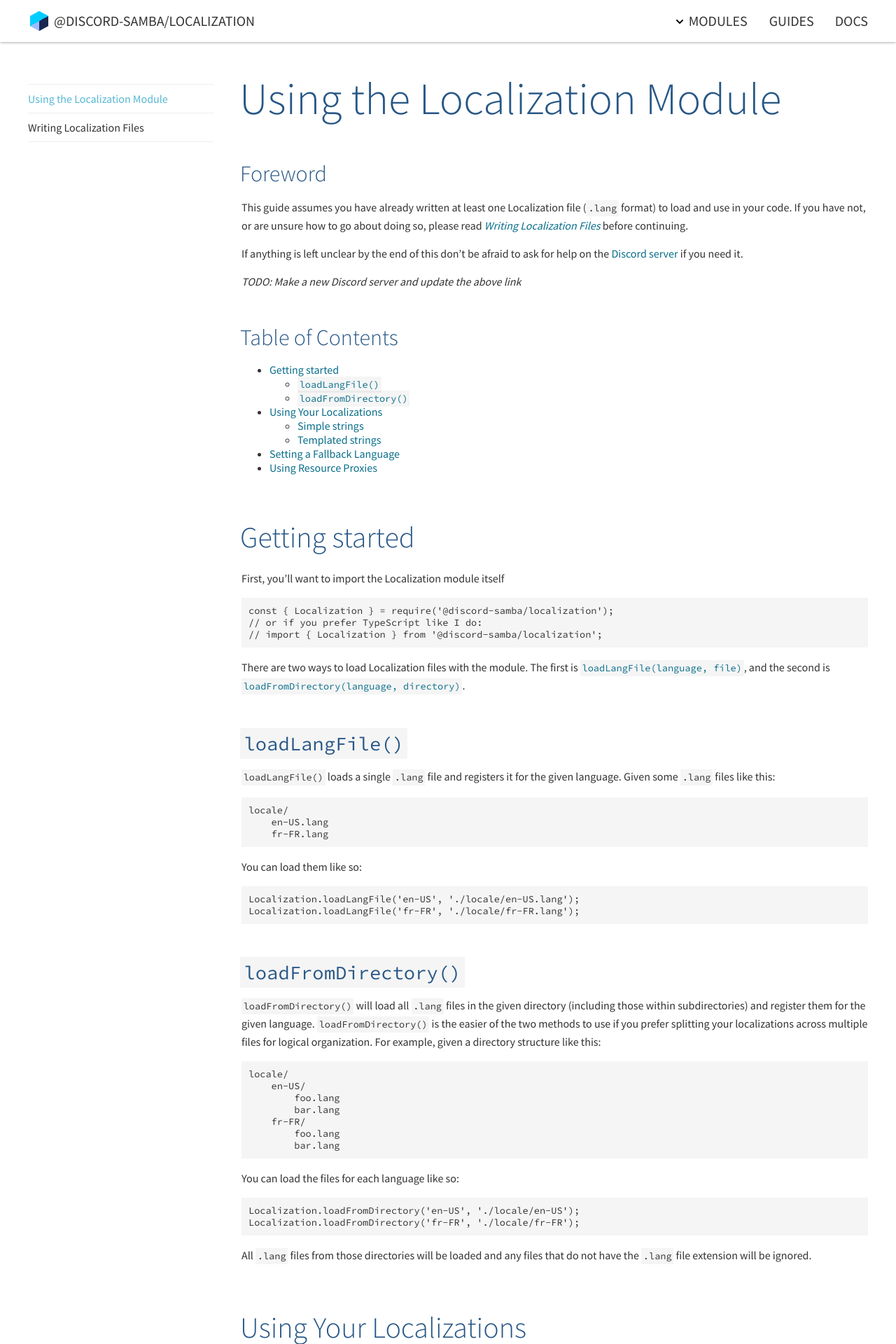
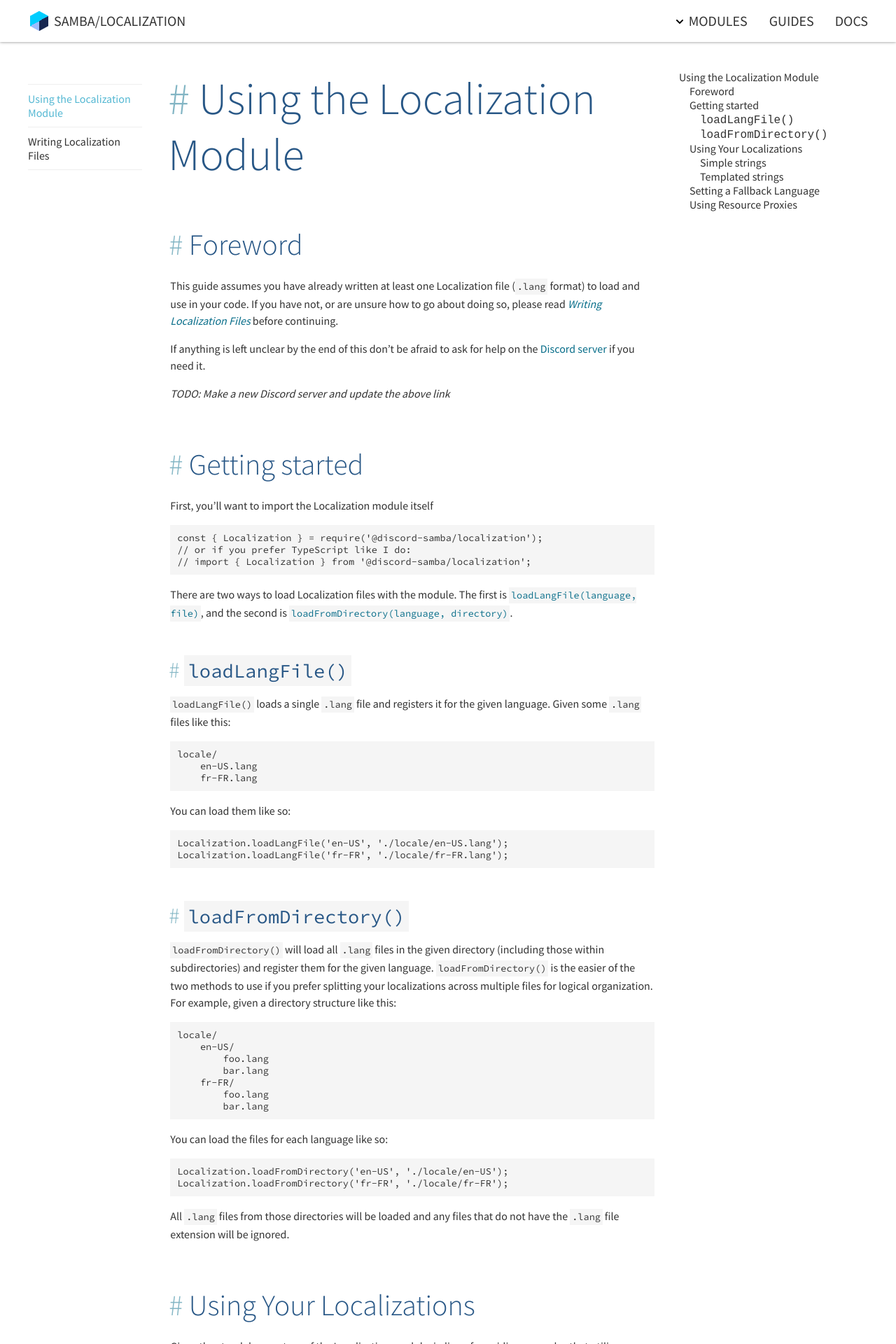
Before and after one commit to discord-samba/localization, a Jekyll site: the page built from _guides/using_the_localization_module.md, in a window 1280 px wide. Shown: the top 1920 px of the page at 70% size. Built offline with Jekyll 4.4.1, drawn with Linux system fonts in a browser that asks for light colours.

Commit message:
Add heading anchors and TOC sidebar to guides
Backported from the typedoc site upstream

```diff
--- a/_guides/using_the_localization_module.md
+++ b/_guides/using_the_localization_module.md
@@ -6,9 +6,9 @@
   - /guides/default
 ---
 
-# Using the Localization Module <!-- omit in toc -->
+# Using the Localization Module
 
-### Foreword <!-- omit in toc -->
+## Foreword
 This guide assumes you have already written at least one Localization file (`.lang` format) to load
 and use in your code. If you have not, or are unsure how to go about doing so, please read
 [*Writing Localization Files*](/localization/guides/writing_localization_files/) before continuing.
@@ -17,16 +17,6 @@
 [Discord server](#) if you need it.
 
 *TODO: Make a new Discord server and update the above link*
-
-### Table of Contents <!-- omit in toc -->
-- [Getting started](#getting-started)
-	- [`loadLangFile()`](#loadlangfile)
-	- [`loadFromDirectory()`](#loadfromdirectory)
-- [Using Your Localizations](#using-your-localizations)
-	- [Simple strings](#simple-strings)
-	- [Templated strings](#templated-strings)
-- [Setting a Fallback Language](#setting-a-fallback-language)
-- [Using Resource Proxies](#using-resource-proxies)
 
 ## Getting started
 First, you'll want to import the Localization module itself
--- /dev/null
+++ b/_includes/anchor_headings.html
@@ -0,0 +1,107 @@
+{% capture headingsWorkspace %}
+	{% comment %}
+		Version 1.0.4
+			https://github.com/allejo/jekyll-anchor-headings
+
+		"Be the pull request you wish to see in the world." ~Ben Balter
+
+		Usage:
+			{% include anchor_headings.html html=content %}
+
+		Parameters:
+			* html          (string) - the HTML of compiled markdown generated by kramdown in Jekyll
+
+		Optional Parameters:
+			* beforeHeading (bool)   : false  - Set to true if the anchor should be placed _before_ the heading's content
+			* anchorAttrs   (string) :  ''    - Any custom HTML attributes that will be added to the `<a>` tag; you may NOT use `href`, `class` or `title`
+			* anchorBody    (string) :  ''    - The content that will be placed inside the anchor; the `%heading%` placeholder is available
+			* anchorClass   (string) :  ''    - The class(es) that will be used for each anchor. Separate multiple classes with a space
+			* anchorTitle   (string) :  ''    - The `title` attribute that will be used for anchors
+			* h_min         (int)    :  1     - The minimum header level to build an anchor for; any header lower than this value will be ignored
+			* h_max         (int)    :  6     - The maximum header level to build an anchor for; any header greater than this value will be ignored
+			* bodyPrefix    (string) :  ''    - Anything that should be inserted inside of the heading tag _before_ its anchor and content
+			* bodySuffix    (string) :  ''    - Anything that should be inserted inside of the heading tag _after_ its anchor and content
+
+		Output:
+			The original HTML with the addition of anchors inside of all of the h1-h6 headings.
+	{% endcomment %}
+
+	{% assign minHeader = include.h_min | default: 1 %}
+	{% assign maxHeader = include.h_max | default: 6 %}
+	{% assign beforeHeading = include.beforeHeading %}
+	{% assign nodes = include.html | split: '<h' %}
+
+	{% capture edited_headings %}{% endcapture %}
+
+	{% for _node in nodes %}
+		{% capture node %}{{ _node | strip }}{% endcapture %}
+
+		{% if node == "" %}
+			{% continue %}
+		{% endif %}
+
+		{% assign nextChar = node | replace: '"', '' | strip | slice: 0, 1 %}
+		{% assign headerLevel = nextChar | times: 1 %}
+
+		<!-- If the level is cast to 0, it means it's not a h1-h6 tag, so let's try to fix it -->
+		{% if headerLevel == 0 %}
+			{% if nextChar != '<' and nextChar != '' %}
+				{% capture node %}<h{{ node }}{% endcapture %}
+			{% endif %}
+
+			{% capture edited_headings %}{{ edited_headings }}{{ node }}{% endcapture %}
+			{% continue %}
+		{% endif %}
+
+		{% assign _workspace = node | split: '</h' %}
+		{% assign _idWorkspace = _workspace[0] | split: 'id="' %}
+		{% assign _idWorkspace = _idWorkspace[1] | split: '"' %}
+		{% assign html_id = _idWorkspace[0] %}
+
+		{% capture _hAttrToStrip %}{{ _workspace[0] | split: '>' | first }}>{% endcapture %}
+		{% assign header = _workspace[0] | replace: _hAttrToStrip, '' %}
+
+		<!-- Build the anchor to inject for our heading -->
+		{% capture anchor %}{% endcapture %}
+
+		{% if html_id and headerLevel >= minHeader and headerLevel <= maxHeader %}
+			{% capture anchor %}href="#{{ html_id }}"{% endcapture %}
+
+			{% if include.anchorClass %}
+				{% capture anchor %}{{ anchor }} class="{{ include.anchorClass }}"{% endcapture %}
+			{% endif %}
+
+			{% if include.anchorTitle %}
+				{% capture anchor %}{{ anchor }} title="{{ include.anchorTitle | replace: '%heading%', header }}"{% endcapture %}
+			{% endif %}
+
+			{% if include.anchorAttrs %}
+				{% capture anchor %}{{ anchor }} {{ include.anchorAttrs }}{% endcapture %}
+			{% endif %}
+
+			{% capture anchor %}<a {{ anchor }}>{{ include.anchorBody | replace: '%heading%', header | default: '' }}</a>{% endcapture %}
+
+			<!-- In order to prevent adding extra space after a heading, we'll let the 'anchor' value contain it -->
+			{% if beforeHeading %}
+				{% capture anchor %}{{ anchor }} {% endcapture %}
+			{% else %}
+				{% capture anchor %} {{ anchor }}{% endcapture %}
+			{% endif %}
+		{% endif %}
+
+		{% capture new_heading %}
+			<h{{ _hAttrToStrip }}
+				{{ include.bodyPrefix }}
+				{% if beforeHeading %}
+					{{ anchor }}{{ header }}
+				{% else %}
+					{{ header }}{{ anchor }}
+				{% endif %}
+				{{ include.bodySuffix }}
+			</h{{ _workspace | last }}
+		{% endcapture %}
+		{% capture edited_headings %}{{ edited_headings }}{{ new_heading }}{% endcapture %}
+	{% endfor %}
+{% endcapture %}
+{% assign headingsWorkspace = '' %}
+{{ edited_headings | strip }}
--- a/_includes/header.html
+++ b/_includes/header.html
@@ -1,6 +1,6 @@
 <header>
 	<div class="container">
-		<a href="{{ site.url }}{{ site.baseurl }}/" class="logo">@discord-samba/localization</a>
+		<a href="{{ site.url }}{{ site.baseurl }}/" class="logo">Samba/localization</a>
 		<nav>
 			<ul>
 				<li>
--- /dev/null
+++ b/_includes/toc.html
@@ -0,0 +1,98 @@
+{% capture tocWorkspace %}
+	{% comment %}
+		Version 1.0.8
+			https://github.com/allejo/jekyll-toc
+
+		"...like all things liquid - where there's a will, and ~36 hours to spare, there's usually a/some way" ~jaybe
+
+		Usage:
+			{% include toc.html html=content sanitize=true class="inline_toc" id="my_toc" h_min=2 h_max=3 %}
+
+		Parameters:
+			* html         (string) - the HTML of compiled markdown generated by kramdown in Jekyll
+
+		Optional Parameters:
+			* sanitize     (bool)   : false  - when set to true, the headers will be stripped of any HTML in the TOC
+			* class        (string) :   ''   - a CSS class assigned to the TOC
+			* id           (string) :   ''   - an ID to assigned to the TOC
+			* h_min        (int)    :   1    - the minimum TOC header level to use; any header lower than this value will be ignored
+			* h_max        (int)    :   6    - the maximum TOC header level to use; any header greater than this value will be ignored
+			* ordered      (bool)   : false  - when set to true, an ordered list will be outputted instead of an unordered list
+			* item_class   (string) :   ''   - add custom class(es) for each list item; has support for '%level%' placeholder, which is the current heading level
+			* baseurl      (string) :   ''   - add a base url to the TOC links for when your TOC is on another page than the actual content
+			* anchor_class (string) :   ''   - add custom class(es) for each anchor element
+
+		Output:
+			An ordered or unordered list representing the table of contents of a markdown block. This snippet will only
+			generate the table of contents and will NOT output the markdown given to it
+	{% endcomment %}
+
+	{% capture my_toc %}{% endcapture %}
+	{% assign orderedList = include.ordered | default: false %}
+	{% assign minHeader = include.h_min | default: 1 %}
+	{% assign maxHeader = include.h_max | default: 6 %}
+	{% assign nodes = include.html | split: '<h' %}
+	{% assign firstHeader = true %}
+
+	{% capture listModifier %}{% if orderedList %}1.{% else %}-{% endif %}{% endcapture %}
+
+	{% for node in nodes %}
+		{% if node == "" %}
+			{% continue %}
+		{% endif %}
+
+		{% assign headerLevel = node | replace: '"', '' | slice: 0, 1 | times: 1 %}
+
+		{% if headerLevel < minHeader or headerLevel > maxHeader %}
+			{% continue %}
+		{% endif %}
+
+		{% if firstHeader %}
+			{% assign firstHeader = false %}
+			{% assign minHeader = headerLevel %}
+		{% endif %}
+
+		{% assign indentAmount = headerLevel | minus: minHeader %}
+		{% assign _workspace = node | split: '</h' %}
+
+		{% assign _idWorkspace = _workspace[0] | split: 'id="' %}
+		{% assign _idWorkspace = _idWorkspace[1] | split: '"' %}
+		{% assign html_id = _idWorkspace[0] %}
+
+		{% assign _classWorkspace = _workspace[0] | split: 'class="' %}
+		{% assign _classWorkspace = _classWorkspace[1] | split: '"' %}
+		{% assign html_class = _classWorkspace[0] %}
+
+		{% if html_class contains "no_toc" %}
+			{% continue %}
+		{% endif %}
+
+		{% capture _hAttrToStrip %}{{ _workspace[0] | split: '>' | first }}>{% endcapture %}
+		{% assign header = _workspace[0] | replace: _hAttrToStrip, '' %}
+
+		{% assign space = '' %}
+		{% for i in (1..indentAmount) %}
+			{% assign space = space | prepend: '    ' %}
+		{% endfor %}
+
+		{% unless include.item_class == blank %}
+			{% capture listItemClass %}{:.{{ include.item_class | replace: '%level%', headerLevel }}}{% endcapture %}
+		{% endunless %}
+
+		{% capture heading_body %}{% if include.sanitize %}{{ header | strip_html }}{% else %}{{ header }}{% endif %}{% endcapture %}
+		{% capture my_toc %}{{ my_toc }}
+{{ space }}{{ listModifier }} {{ listItemClass }} [{{ heading_body | replace: "|", "\|" }}]({% if include.baseurl %}{{ include.baseurl }}{% endif %}#{{ html_id }}){% if include.anchor_class %}{:.{{ include.anchor_class }}}{% endif %}{% endcapture %}
+	{% endfor %}
+
+	{% if include.class %}
+		{% capture my_toc %}{:.{{ include.class }}}
+{{ my_toc | lstrip }}{% endcapture %}
+	{% endif %}
+
+	{% if include.id %}
+		{% capture my_toc %}{: #{{ include.id }}}
+{{ my_toc | lstrip }}{% endcapture %}
+	{% endif %}
+{% endcapture %}
+{% assign tocWorkspace = '' %}
+{{ my_toc | markdownify | strip }}
--- a/_layouts/guide.html
+++ b/_layouts/guide.html
@@ -4,11 +4,15 @@
 
 <div class="container main">
 	<div class="row">
-		<div class="col-sm-3">
+		<div class="col-sm-2">
 			{% include guides_menu.html %}
 		</div>
-		<div class="col-sm-9 typography">
-			{{ content }}
+		<div class="col-sm-7 typography">
+			{% include anchor_headings.html html=content anchorBody="#" beforeHeading=true anchorClass="header-link" %}
+			<br><br>
+		</div>
+		<div class="col-sm-3 toc-container">
+			{% include toc.html html=content class="toc" anchor_class="toc-entry" %}
 		</div>
 	</div>
 </div>
--- /dev/null
+++ b/_sass/components/_toc.sass
@@ -0,0 +1,23 @@
+.toc-container
+	max-height: calc(100vh - 1rem)
+	overflow: auto
+	position: -webkit-sticky
+	position: sticky
+	top: 1rem
+
+.toc, .toc ul
+	list-style-type: none
+	padding-left: 15px
+
+.toc-entry
+	color: $COLOR_TEXT
+	text-decoration: none
+
+.toc-entry:hover
+	color: $COLOR_LINK
+
+.header-link
+	opacity: 0.5
+
+	&:hover
+		opacity: 1
--- a/_sass/includes/_constants.sass
+++ b/_sass/includes/_constants.sass
@@ -1 +1,2 @@
 $COLOR_TEXT: #333
+$COLOR_LINK: #007bff
--- a/css/main.scss
+++ b/css/main.scss
@@ -12,3 +12,4 @@
 @import "components/footer";
 @import "components/home";
 @import "components/navigation";
+@import "components/toc"
```
Also changed, not shown: _guides/writing_localization_files.md (+2 -15 lines).
